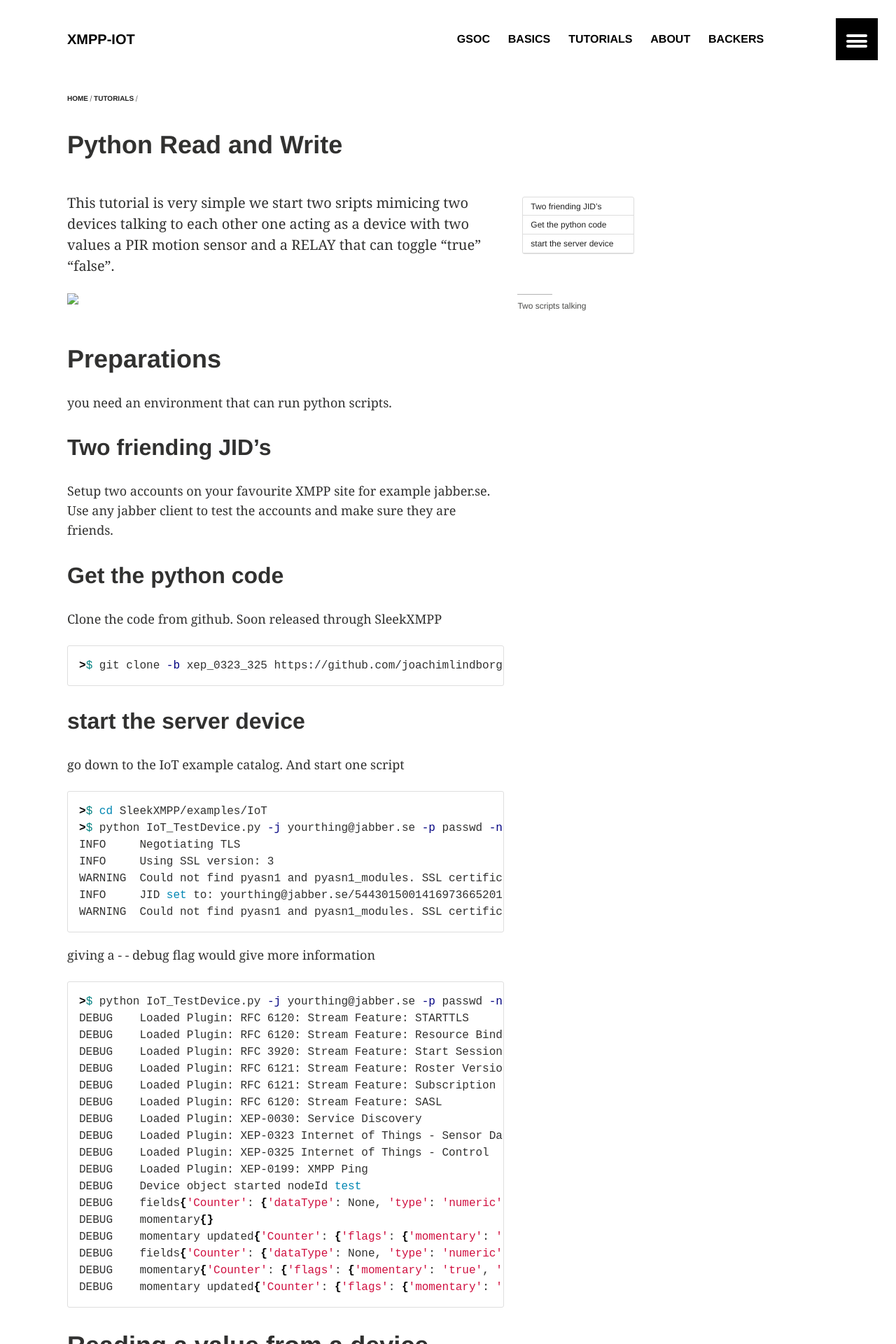
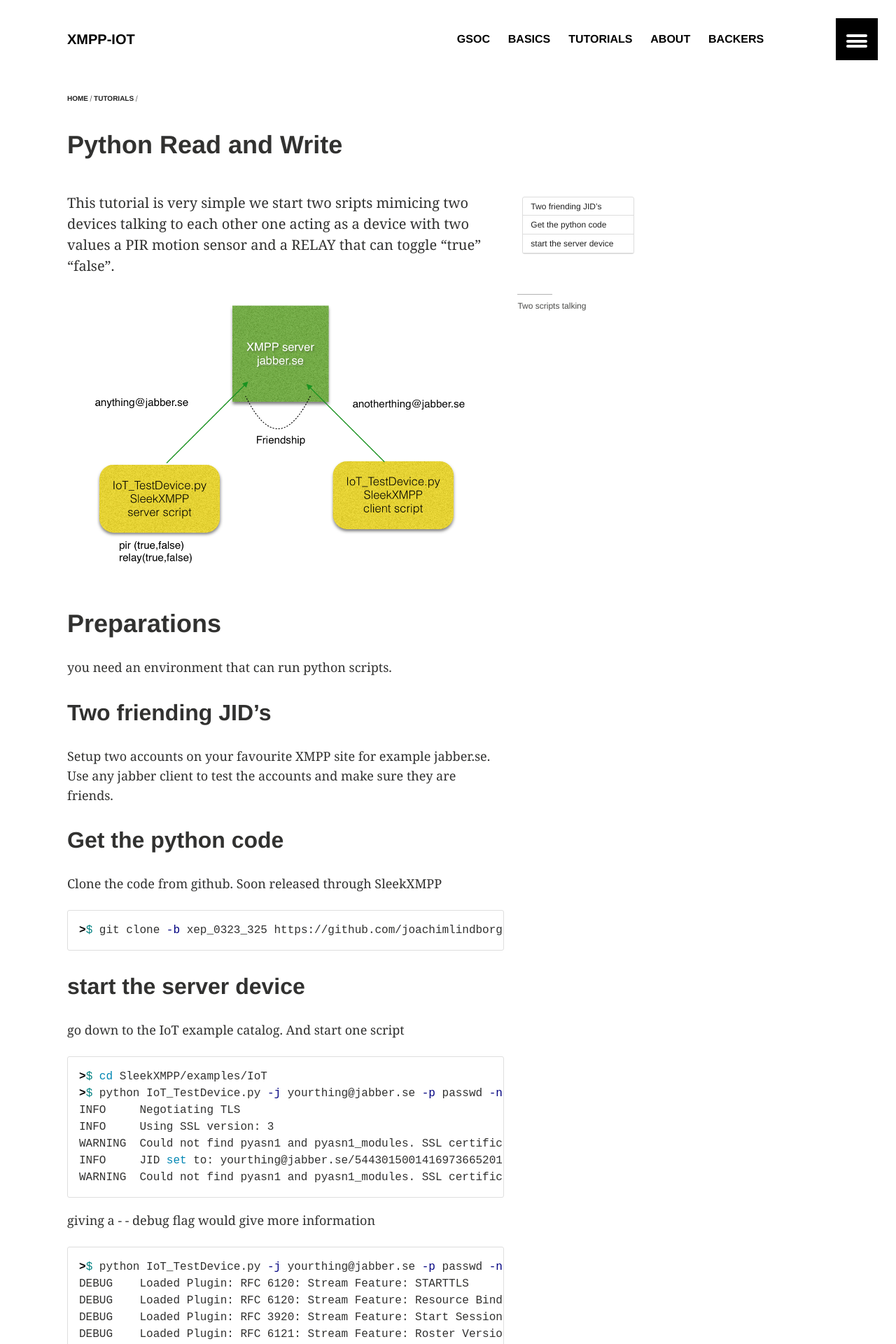
Before and after one commit to xmpp-iot/xmpp-iot.github.io, a Jekyll site: the page built from _posts/tutorials/2014-11-16-python-tutorial.md, in a window 1280 px wide. Shown: the top 1920 px of the page at 70% size. Built offline with Jekyll 4.4.1, drawn with Linux system fonts in a browser that asks for light colours.

Commit message:
wrong url

```diff
--- a/_posts/tutorials/2014-11-16-python-tutorial.md
+++ b/_posts/tutorials/2014-11-16-python-tutorial.md
@@ -17,7 +17,7 @@ This tutorial is very simple we start two sripts mimicing two devices
 talking to each other one acting as a device with two values a PIR
 motion sensor and a RELAY that can toggle "true" "false".
 <figure>
-	<a href="../images/Script_to_script.png"><img src="../images/Script_to_script.png"></a>
+	<a href="../../images/Script_to_script.png"><img src="../../images/Script_to_script.png"></a>
 	<figcaption>Two scripts talking</figcaption>
 </figure>
 
```
